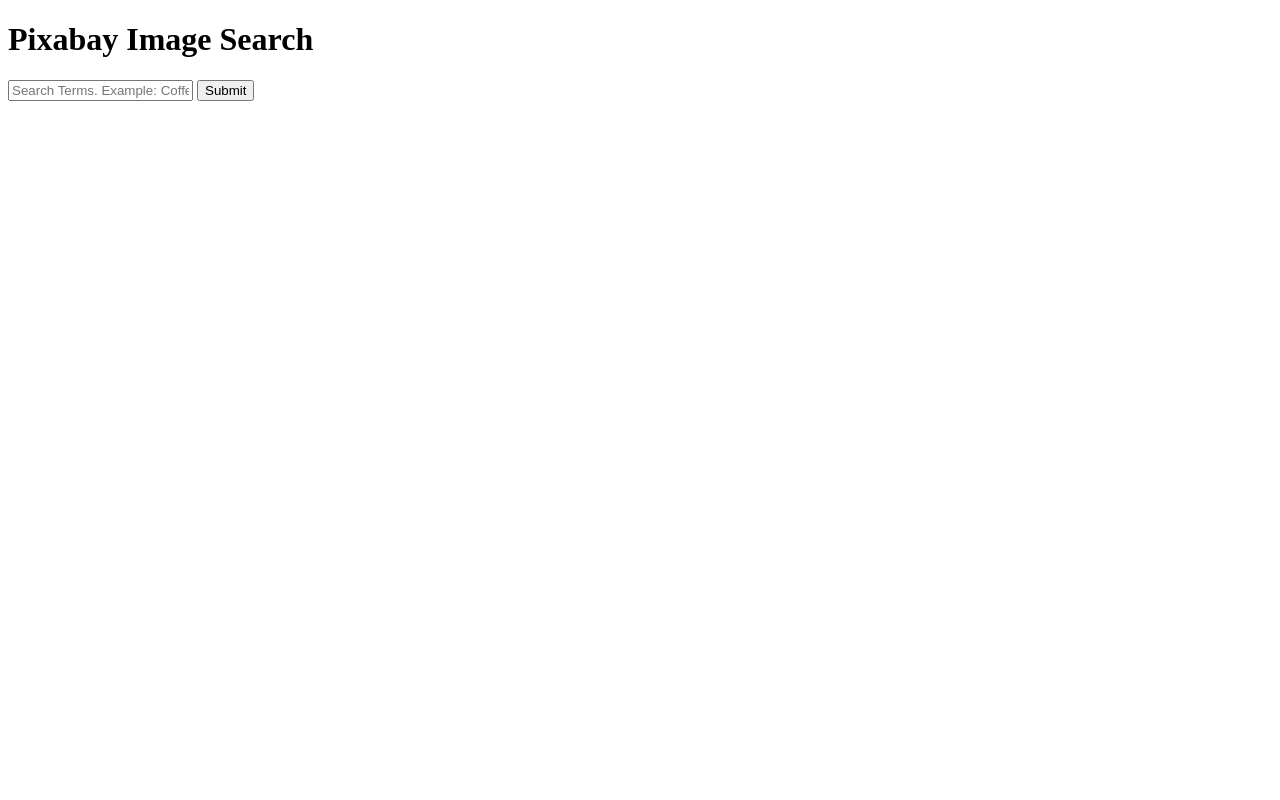
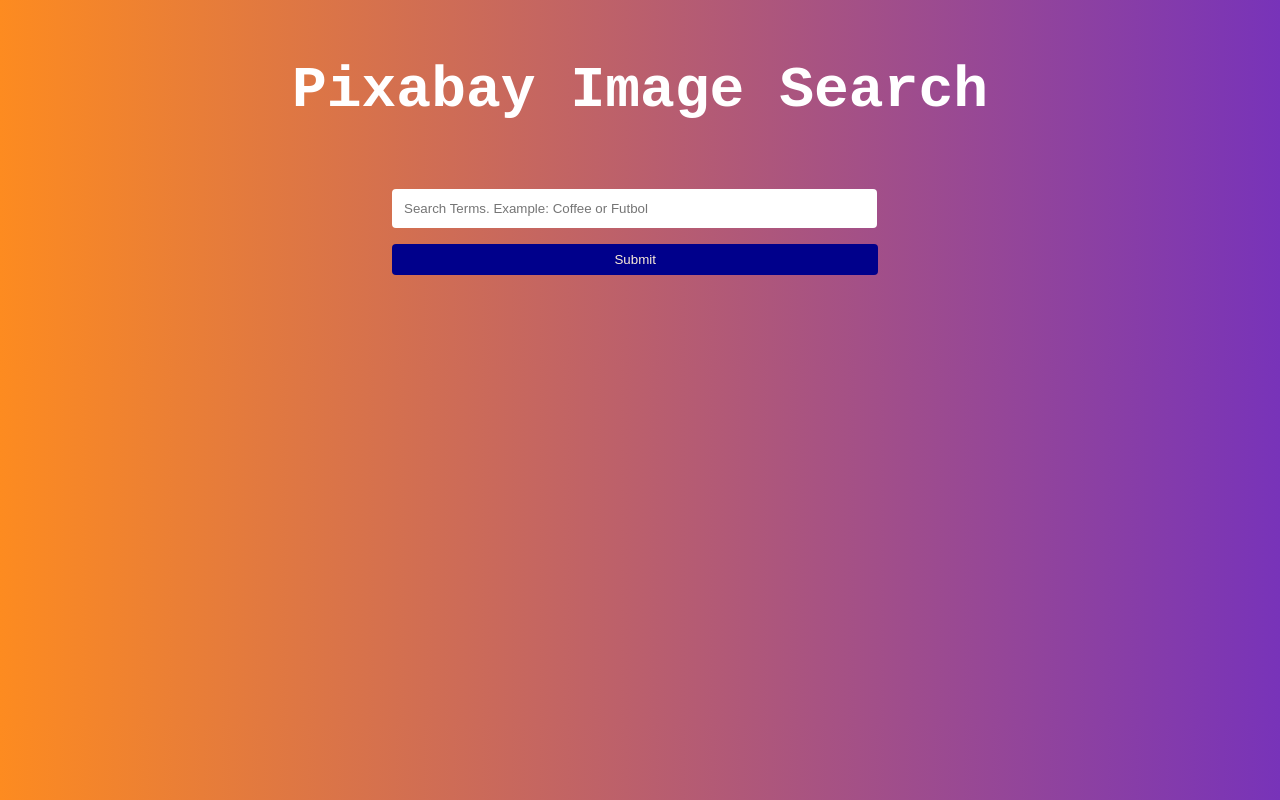
Before and after one commit to armanyfelix/pixabayApi, a plain HTML site: page index.html in a window 1280 px wide. Drawn offline with Linux system fonts and the light colour scheme.

Commit message:
wrong path to css

```diff
--- a/index.html
+++ b/index.html
@@ -4,7 +4,7 @@
     <meta charset="UTF-8">
     <meta name="viewport" content="width=device-width, initial-scale=1.0">
     <title>Pixabay Image Search</title>
-    <link rel="stylesheet" href="css/.css">
+    <link rel="stylesheet" href="css/styles.css">
 </head>
 <body>
 
```
